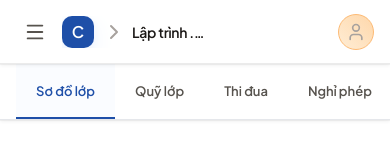
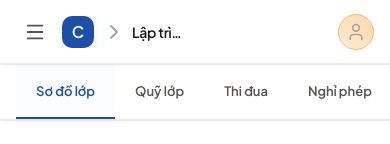
Before and after one commit to mezon-campus-studio/class-management-system, a React (Vite) app in the folder frontend/: page /class/1 in a window 390 px wide. Shown: the top 144 px of the page. Built offline with nearby package versions, Linux system fonts and the light colour scheme.

Commit message:
cap nhat UI mobile cho header

```diff
--- a/frontend/src/shared/components/layout/Header.tsx
+++ b/frontend/src/shared/components/layout/Header.tsx
@@ -73,7 +73,7 @@ export const Header = () => {
                 <span
                   className="text-sm md:text-base font-black text-ink-1 tracking-tight truncate
                   /* Mobile: tối đa 80px | Tablet: 150px | Desktop: 300px */
-                  max-w-[80px] xs:max-w-[120px] sm:max-w-[200px] md:max-w-[300px] lg:max-w-[400px]"
+                  max-w-[50px] xs:max-w-[120px] sm:max-w-[200px] md:max-w-[300px] lg:max-w-[400px]"
                 >
                   {currentClass ? currentClass.className : "Đang tải..."}
                 </span>
```
